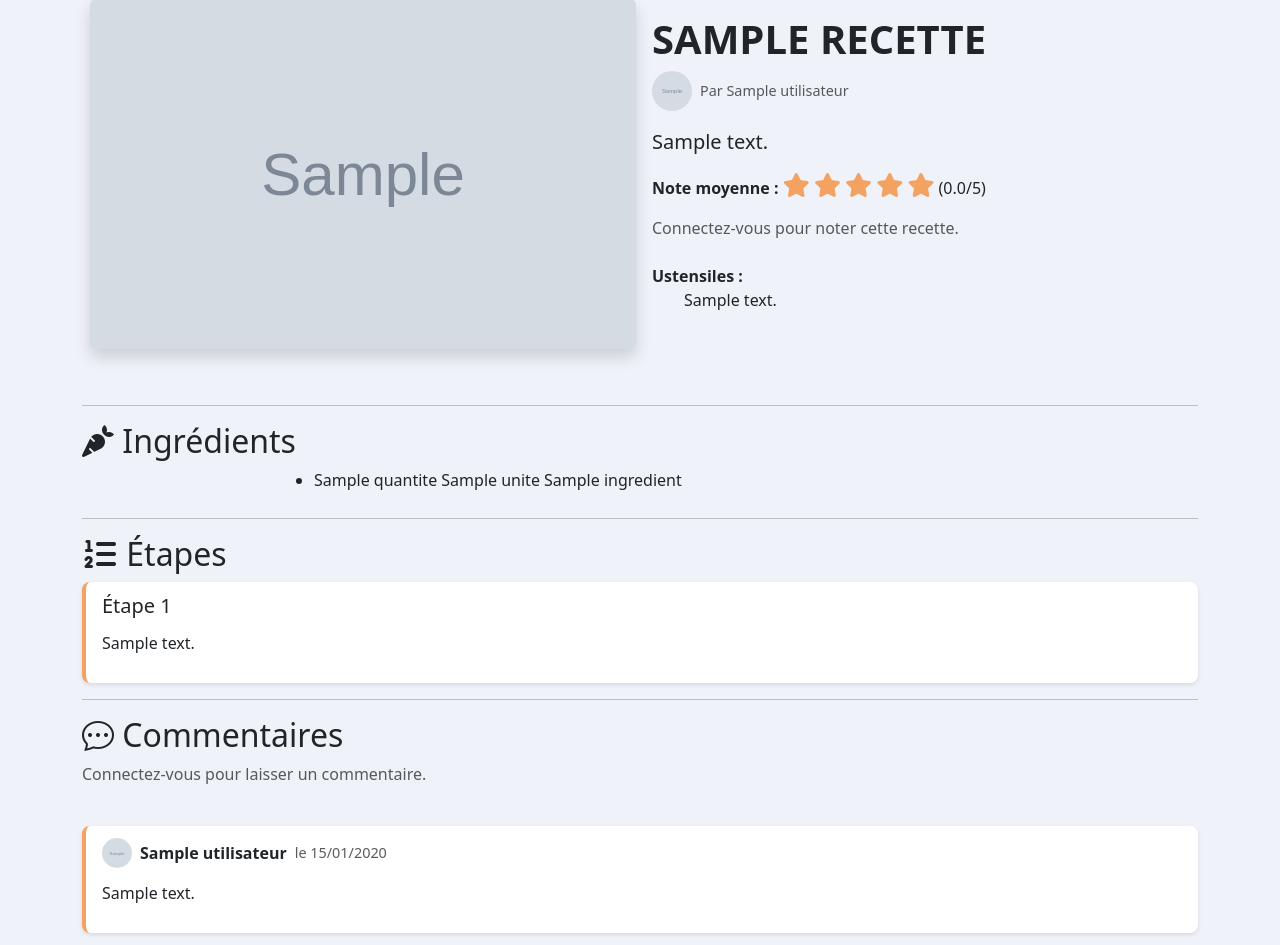
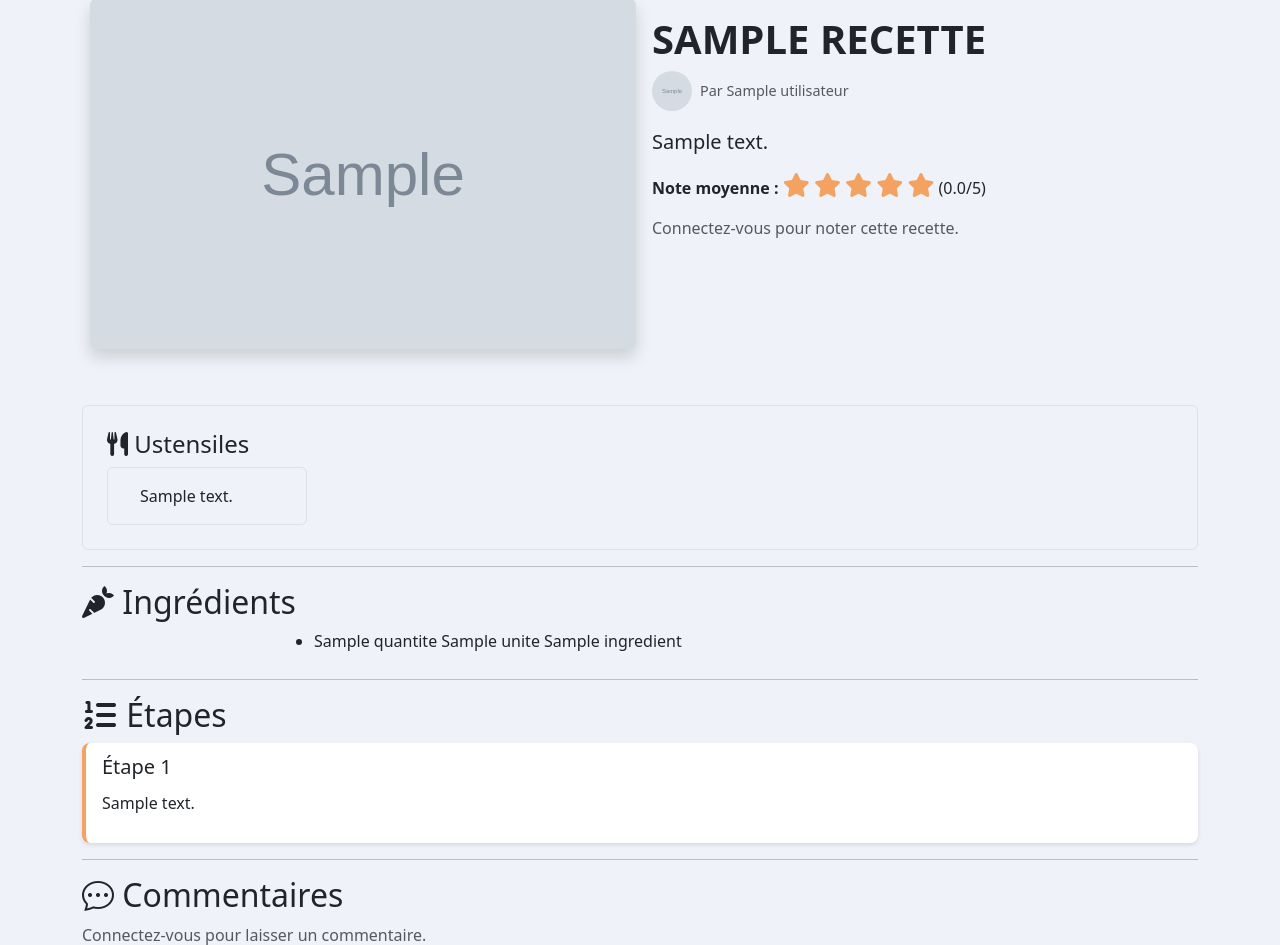
Before and after one commit to FBEN19/Tictoque, a Symfony app: template templates/info-recette.html.twig in a window 1280 px wide. Shown: the part 135-1080 px from the top of the page. Run offline with Twig, Linux system fonts and the light colour scheme; the template is opened without the code that fills it: most values are stand-ins (such as "Sample title", 1, 10 or a date in 2020); grey boxes marked "Sample" are stand-in pictures; some libraries are stand-ins or nearby versions.

Commit message:
modification de l'affichage des ustensiles

```diff
--- a/src/Entity/Recette.php
+++ b/src/Entity/Recette.php
@@ -255,4 +255,5 @@ class Recette
         }
         return $ustensiles;
     }
+
 }
--- a/templates/info-recette.html.twig
+++ b/templates/info-recette.html.twig
@@ -11,7 +11,6 @@
     <div class="col-md-6">
         <img src="{{ asset('images/recettes/' ~ recette.image) }}" alt="{{ recette.titre }}" class="img-fluid rounded shadow m-2" style="height:350px; width:100%; object-fit: cover;">
     </div>
-
     <div class="col-md-6">
         <br>
         <h1 class="fw-bold text-uppercase">{{ recette.titre }}</h1>
@@ -42,14 +41,12 @@
                 <div class="my-3">
                     <strong>Notez cette recette :</strong>
                     {{ form_start(formNote, {'attr': {'id': 'form-note'}}) }}
-
                     {{ form_widget(formNote.note, {
                         'attr': {
                             'class': 'd-none',
                             'id': 'note_note'
                         }
                     }) }}
-
                     <div class="d-flex gap-2">
                         {% for i in 1..5 %}
                             <input type="radio" class="btn-check" name="note_etoile" id="note_{{ i }}" value="{{ i }}">
@@ -58,7 +55,6 @@
                             </label>
                         {% endfor %}
                     </div>
-
                     {{ form_end(formNote) }}
                 </div>
             {% else %}
@@ -67,22 +63,23 @@
         {% else %}
             <p class="text-muted">Connectez-vous pour noter cette recette.</p>
         {% endif %}
+    </div>
+</div>
 
-        <div class="mt-4">
-            <strong>Ustensiles :</strong>
-            <ul>
+<!-- Ustensiles en dessous -->
+<div class="border rounded p-4 mt-4 w-100" style="min-width: 100%;">
+    <h4><i class="fas fa-utensils"></i> Ustensiles</h4>
+    <div class="d-flex flex-wrap gap-3 justify-content-start">
         {% for ustensile in recette.ustensiles %}
-                <div class="ustensile">
+            <div class="d-flex align-items-center gap-2 border rounded px-4 py-3" style="min-width: 200px;">
                 {% if ustensile.nom starts with 'http' %}
-                        <img src="{{ ustensile.nom }}" alt="{{ ustensile.nom }}" class="ustensile-image">
+                    <img src="{{ ustensile.nom }}" alt="{{ ustensile.nom }}" style="width: 24px; height: 24px;">
                 {% else %}
                     <i class="{{ ustensile.nom }}"></i>
                 {% endif %}
                 <span>{{ ustensile.description }}</span>
             </div>
         {% endfor %}
-            </ul>
-        </div>
     </div>
 </div>
 
```
Also changed, not shown: templates/profil.html.twig (+10 -6 lines), 2 other files. Lines whose indentation alone changed are shown as unchanged.
